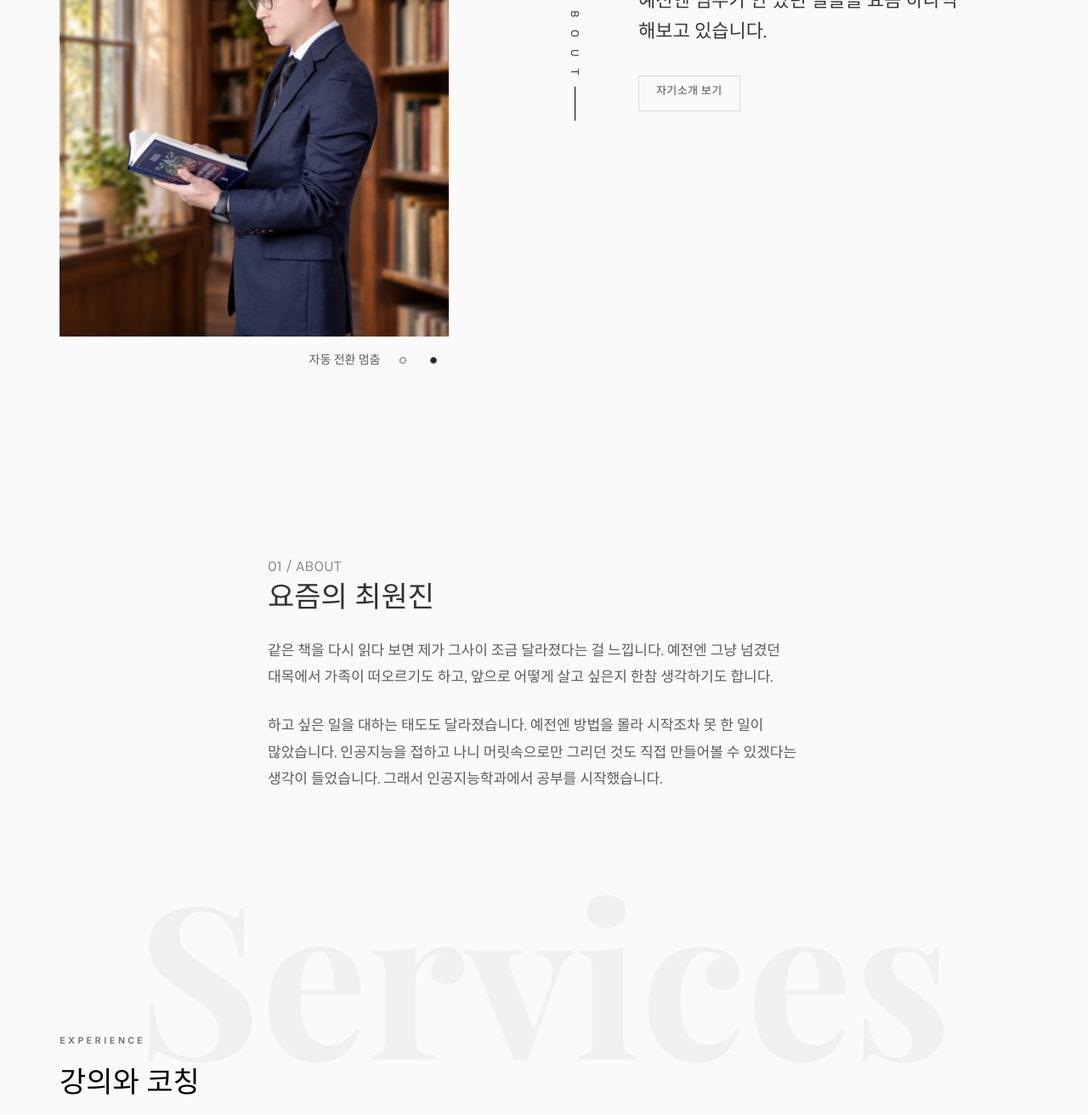
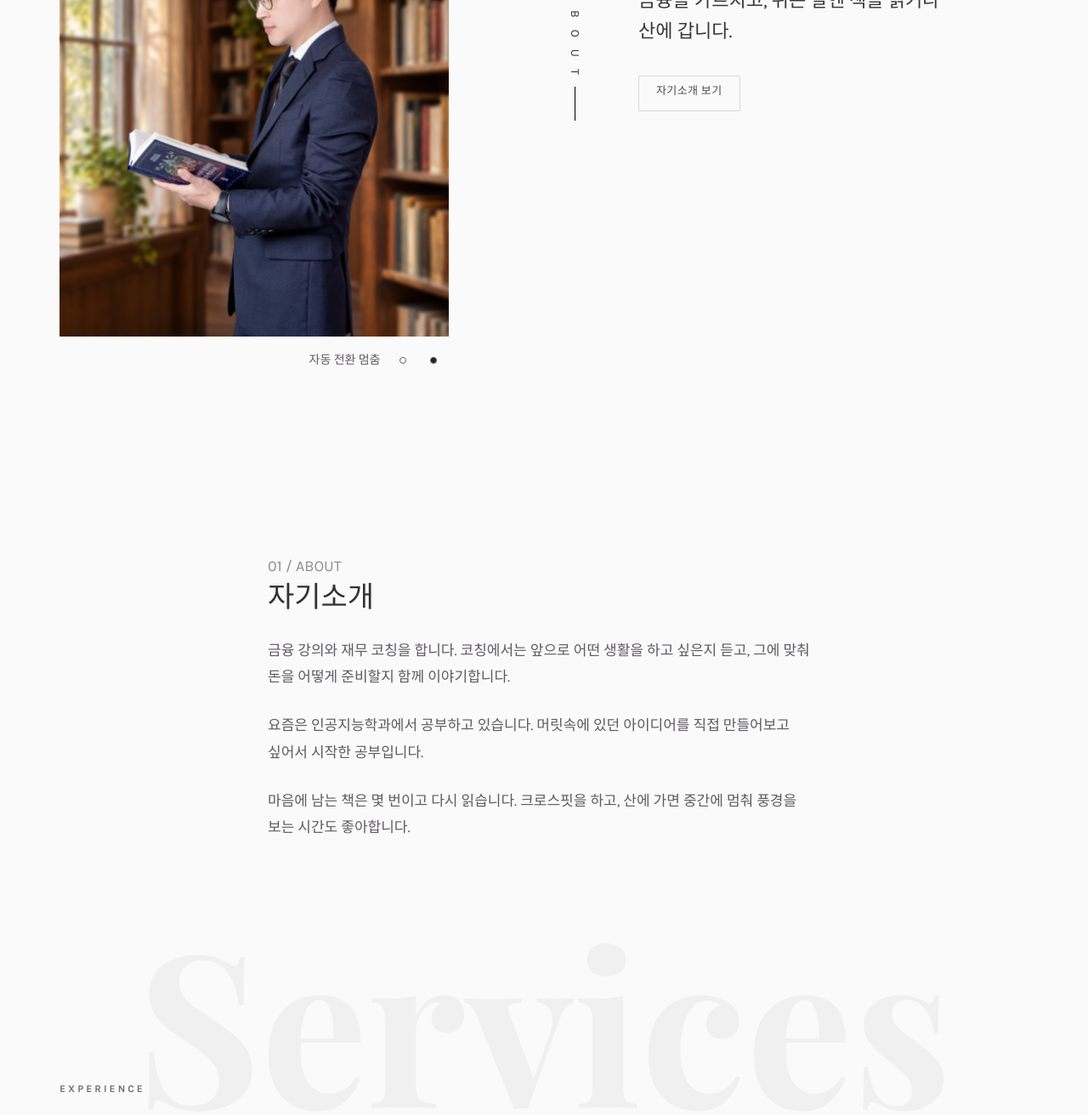
Before and after one commit to with-baragi/portfolio, a plain HTML site: page index.html in a window 1280 px wide. Shown: the part 320-1632 px from the top of the page at 85% size. Drawn offline with nearby package versions, Linux system fonts and the light colour scheme.

Commit message:
캐시플로우 확정 문구와 자기소개·독서 기록 반영
확정한 워크숍 문장을 반영하고, 첫 화면과 자기소개 문구를 다듬고 위화의 인생에 작품 소개를 추가했습니다. Codex의 도움으로 수정했습니다.

```diff
--- a/index.html
+++ b/index.html
@@ -102,7 +102,7 @@
                     <div class="rotate" aria-hidden="true">
                       <h2 class="heading">About</h2>
                     </div>
-                    <p class="hero-intro">예전엔 엄두가 안 났던 일들을 요즘 하나씩 해보고 있습니다.</p>
+                    <p class="hero-intro">금융을 가르치고, 쉬는 날엔 책을 읽거나 산에 갑니다.</p>
                     <p>
                       <a href="#story" class="btn btn-primary btn-outline">자기소개 보기</a>
                     </p>
@@ -115,11 +115,12 @@
         <section id="story" class="container portfolio-story" aria-labelledby="story-title" tabindex="-1">
           <div class="section-top">
             <span class="section-number">01 / ABOUT</span>
-            <h2 id="story-title">요즘의 최원진</h2>
+            <h2 id="story-title">자기소개</h2>
           </div>
           <div class="story-copy">
-            <p>같은 책을 다시 읽다 보면 제가 그사이 조금 달라졌다는 걸 느낍니다. 예전엔 그냥 넘겼던 대목에서 가족이 떠오르기도 하고, 앞으로 어떻게 살고 싶은지 한참 생각하기도 합니다.</p>
-            <p>하고 싶은 일을 대하는 태도도 달라졌습니다. 예전엔 방법을 몰라 시작조차 못 한 일이 많았습니다. 인공지능을 접하고 나니 머릿속으로만 그리던 것도 직접 만들어볼 수 있겠다는 생각이 들었습니다. 그래서 인공지능학과에서 공부를 시작했습니다.</p>
+            <p>금융 강의와 재무 코칭을 합니다. 코칭에서는 앞으로 어떤 생활을 하고 싶은지 듣고, 그에 맞춰 돈을 어떻게 준비할지 함께 이야기합니다.</p>
+            <p>요즘은 인공지능학과에서 공부하고 있습니다. 머릿속에 있던 아이디어를 직접 만들어보고 싶어서 시작한 공부입니다.</p>
+            <p>마음에 남는 책은 몇 번이고 다시 읽습니다. 크로스핏을 하고, 산에 가면 중간에 멈춰 풍경을 보는 시간도 좋아합니다.</p>
           </div>
         </section>
         <div id="work" aria-labelledby="work-title" tabindex="-1" class="noah-section portfolio-services">
@@ -157,7 +158,7 @@
                             <figcaption>캐시플로우 보드게임 워크숍</figcaption>
                           </figure>
                           <h3>보드게임으로 살펴보는 돈 습관</h3>
-                          <p>캐시플로우(CASHFLOW)에서는 가상의 직업과 월급을 받습니다. 게임을 하다 보면 갑자기 돈을 써야 할 때도 있고, 주식이나 부동산을 살 기회도 옵니다. 월급을 빼고 자산에서 들어오는 돈이 생활비보다 많아지면 다음 단계로 넘어갑니다. 게임이 끝나면 왜 그런 선택을 했는지, 평소에도 비슷한 결정을 내리는지 함께 이야기합니다.</p>
+                          <p>저는 캐시플로우 보드게임으로 금융 워크숍을 진행합니다. 참가자들은 게임 속에서 돈을 쓰고 투자하며, 살면서 마주치는 여러 돈 문제를 간접적으로 경험합니다. 그 과정에서 월급 외에 자산으로 수입을 만들고, 경제적 자유에 가까워지는 방법을 배웁니다.</p>
                           <a class="text-link" href="https://baragi.ai.kr/coaching">워크숍 소개 <span aria-hidden="true">↗</span>
                           </a>
                         </div>
@@ -251,7 +252,8 @@
                   <div class="desc">
                     <span class="meta">독서 · 위화</span>
                     <h3 id="reading-note" tabindex="-1">다섯 번쯤 읽은 『인생』</h3>
-                    <p>위화의 『인생』을 다섯 번쯤 읽었습니다. 줄거리는 아는데도 책을 덮고 나면 매번 다른 생각이 남습니다. 어떨 때는 가족이 떠오르고, 어떨 때는 내가 앞으로 어떻게 살고 싶은지 생각하게 됩니다. 몇 해 뒤에 읽으면 또 어떤 대목에서 멈출지 궁금합니다.</p>
+                    <p>위화의 『인생』은 노인이 된 푸구이가 지나온 삶을 들려주는 소설입니다. 젊은 시절 도박으로 집안 재산을 잃은 푸구이는 전쟁과 사회 변화 속에서 가족과 함께 살아갑니다.</p>
+                    <p>다시 읽을 때마다 마음에 남는 대목이 달랐습니다. 책을 덮고 가족이 떠오른 날도, 앞으로 어떻게 살고 싶은지 오래 생각한 날도 있었습니다.</p>
                     <p class="cover-credit">위화 지음 · 백원담 옮김 · 푸른숲. <a href="https://image.aladin.co.kr/product/93/55/cover500/8971847255_2.jpg">표지 출처 알라딘</a></p>
                   </div>
                 </article>
```
